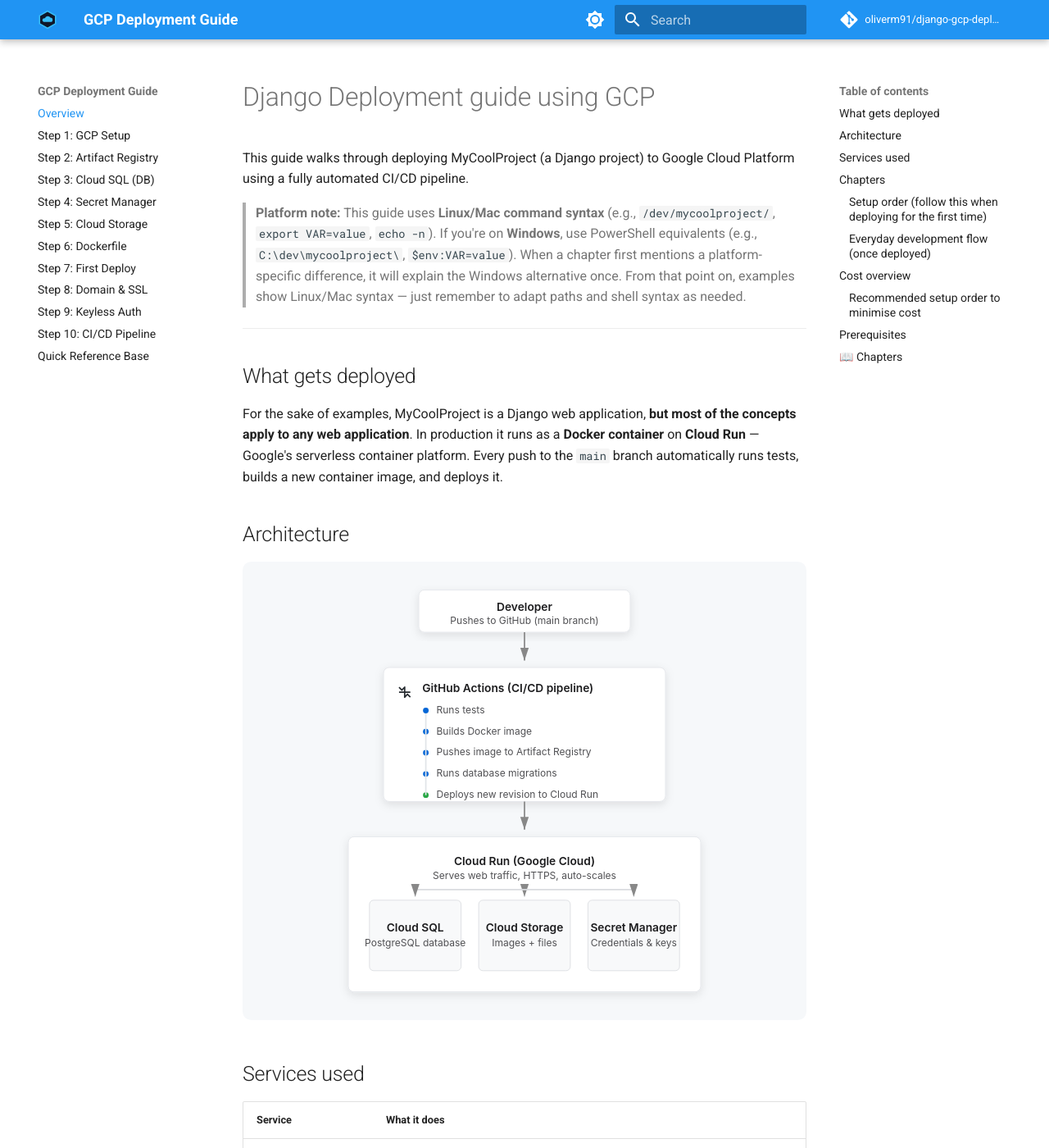
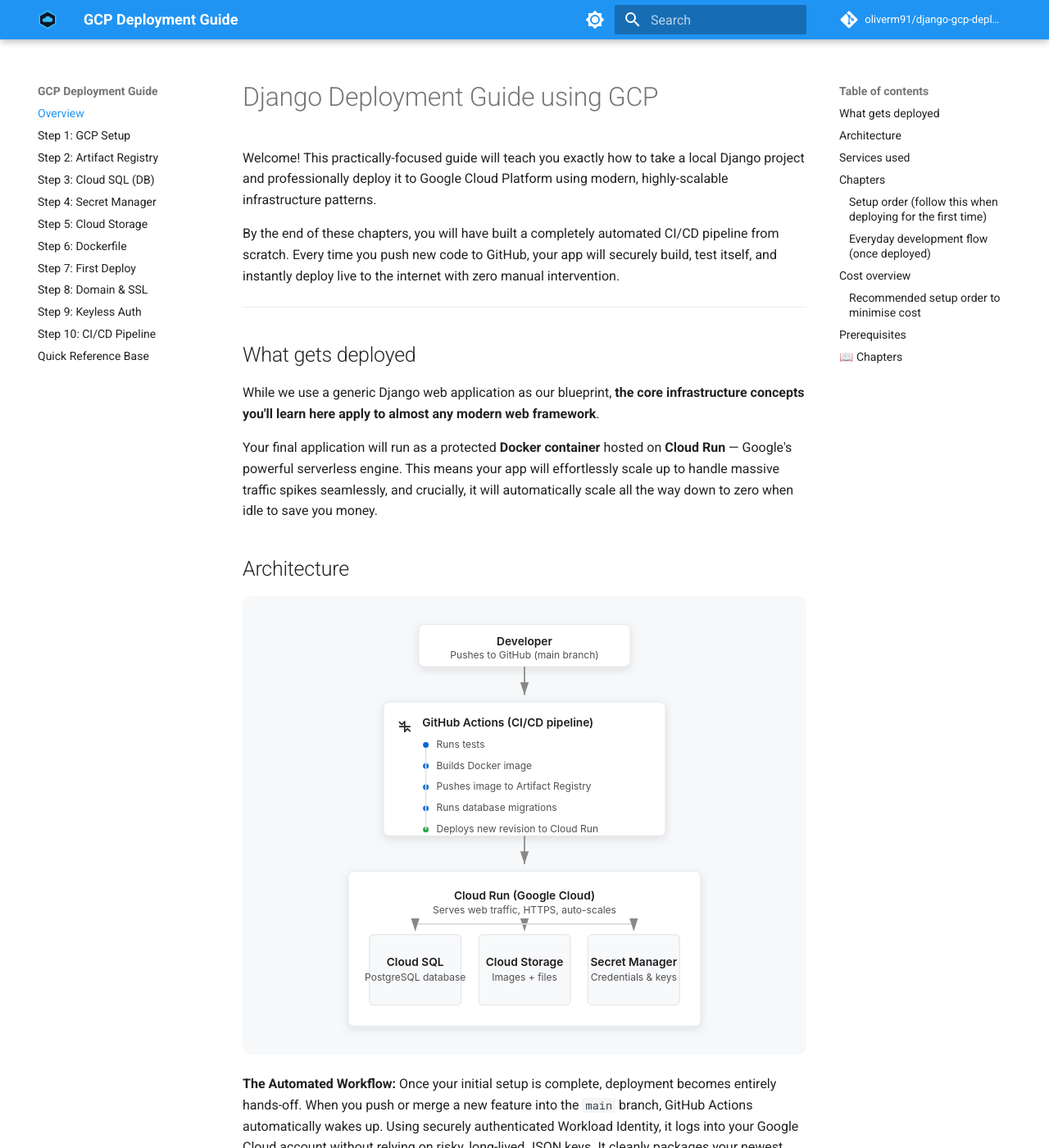
Before and after one commit to oliverm91/django-gcp-deployment-guide, an MkDocs documentation site: the page built from docs/index.md, in a window 1280 px wide and 1400 px high. Shown: the whole window at 82% size. Built offline with MkDocs 1.6.1 and Material for MkDocs 9.7.7, drawn with Linux system fonts in a browser that asks for light colours; comment, search, counter and statistics services are not loaded; some of the changed text lies outside the part shown.

Commit message:
docs: rewrite intro to be more inviting and add workflow explanation

```diff
--- a/docs/index.md
+++ b/docs/index.md
@@ -2,21 +2,25 @@
 description: "A comprehensive guide to deploying a Django web application on Google Cloud Platform using Cloud Run, Cloud SQL, and GitHub Actions."
 image: assets/social-banner.png
 ---
-# Django Deployment guide using GCP
+# Django Deployment Guide using GCP
 
-This guide walks through deploying MyCoolProject (a Django project) to Google Cloud Platform using a fully automated CI/CD pipeline.
+Welcome! This practically-focused guide will teach you exactly how to take a local Django project and professionally deploy it to Google Cloud Platform using modern, highly-scalable infrastructure patterns.
 
-> **Platform note:** This guide uses **Linux/Mac command syntax** (e.g., `/dev/mycoolproject/`, `export VAR=value`, `echo -n`). If you're on **Windows**, use PowerShell equivalents (e.g., `C:\dev\mycoolproject\`, `$env:VAR=value`). When a chapter first mentions a platform-specific difference, it will explain the Windows alternative once. From that point on, examples show Linux/Mac syntax — just remember to adapt paths and shell syntax as needed.
+By the end of these chapters, you will have built a completely automated CI/CD pipeline from scratch. Every time you push new code to GitHub, your app will securely build, test itself, and instantly deploy live to the internet with zero manual intervention.
 
 ---
 
 ## What gets deployed
 
-For the sake of examples, MyCoolProject is a Django web application, **but most of the concepts apply to any web application**. In production it runs as a **Docker container** on **Cloud Run** — Google's serverless container platform. Every push to the `main` branch automatically runs tests, builds a new container image, and deploys it.
+While we use a generic Django web application as our blueprint, **the core infrastructure concepts you'll learn here apply to almost any modern web framework**.
+
+Your final application will run as a protected **Docker container** hosted on **Cloud Run** — Google's powerful serverless engine. This means your app will effortlessly scale up to handle massive traffic spikes seamlessly, and crucially, it will automatically scale all the way down to zero when idle to save you money.
 
 ## Architecture
 
 ![Architecture](architecture.svg)
+
+**The Automated Workflow:** Once your initial setup is complete, deployment becomes entirely hands-off. When you push or merge a new feature into the `main` branch, GitHub Actions automatically wakes up. Using securely authenticated Workload Identity, it logs into your Google Cloud account without relying on risky, long-lived JSON keys. It cleanly packages your newest Django code into a fresh Docker image, archives it safely inside Artifact Registry, and instructs Cloud Run to spool up the new version. Within seconds, your active users transition to the newly deployed container, fetching static assets from Cloud Storage and directly querying your PostgreSQL database on Cloud SQL.
 
 ## Services used
 
```
